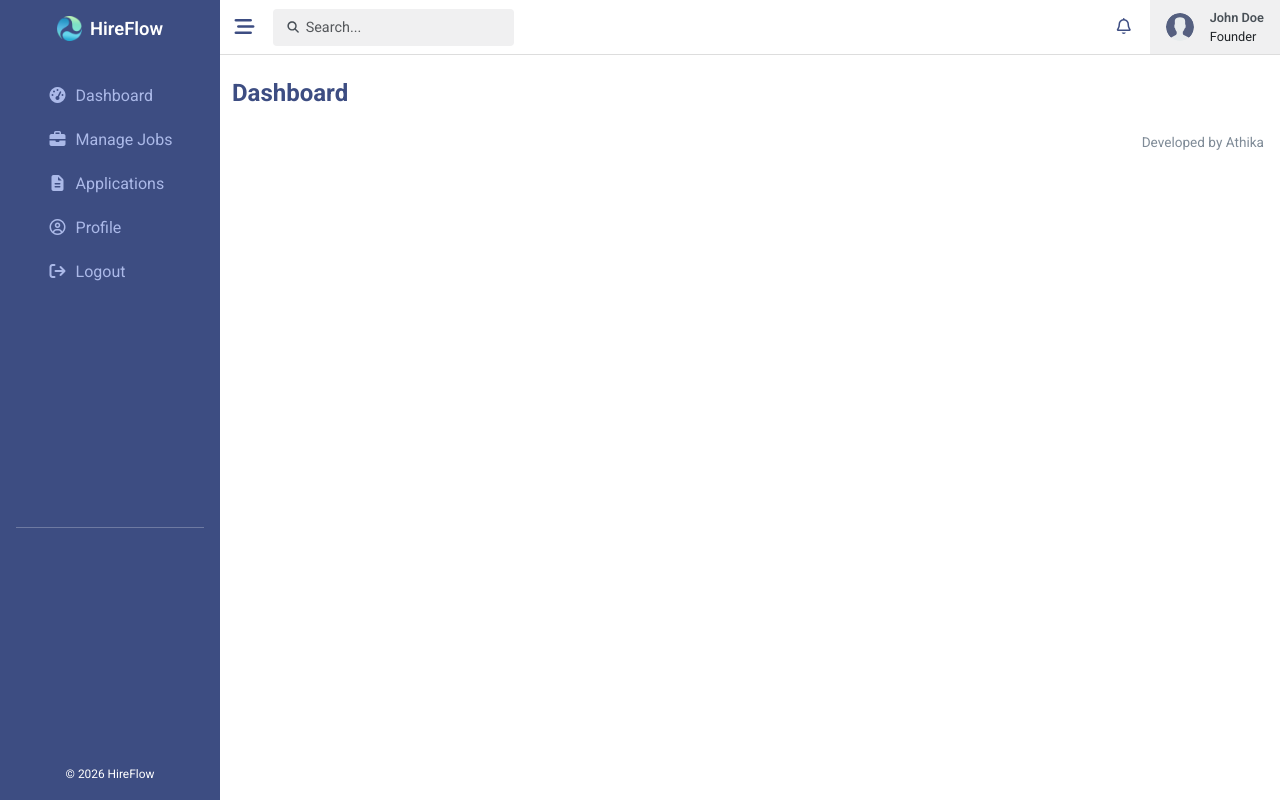
After one commit to athikapriya/hireflow, a Django app: template base/templates/base/dashboard.html in a window 1280 px wide. The commit adds this page. Run offline with Django 3.2, Linux system fonts and the light colour scheme; the template is opened without the code that fills it, so the values that code supplies are empty; some libraries are stand-ins or nearby versions.

Commit message:
Add sidebar, topbar, main content and footer layout with styles, JS toggler, and dashboard urls/views

```diff
--- a/base/templates/base/homepage.html
+++ b/base/templates/base/dashboard.html
@@ -1,5 +1,5 @@
 {% extends 'base/main.html' %}
 {% block content %}
 
-<h1>homepage</h1>
+<h1 class="main-heading">Dashboard</h1>
 {% endblock %}
--- /dev/null
+++ b/base/templates/base/footer.html
@@ -0,0 +1,8 @@
+
+<!-- =============== footer starts here =============== -->
+<footer>
+    <div class="footer-contents d-flex justify-content-center justify-content-sm-end align-items-center p-3">
+        <span>Developed by Athika</span>
+    </div>
+</footer>
+<!-- =============== footer ends here =============== -->
--- a/base/templates/base/main.html
+++ b/base/templates/base/main.html
@@ -36,8 +36,26 @@
 </head>
 <body>
 
-    {% block content %}
-    {% endblock %}
+  <!-- ============== sidebar =============== -->
+  {% include 'base/sidebar.html' %}
+
+  <div id="content">
+    <!-- =============== topbar =============== -->
+    {% include 'base/topbar.html' %}
+
+    <!-- =============== main contents starts =============== -->
+    <section class="container mt-4  w-100">
+      {% block content %}
+      {% endblock %}
+    </section>
+    <!-- =============== main contents ends =============== -->
+
+    <!-- =============== footer =============== -->
+    {% include 'base/footer.html' %}
+
+  </div>
+
+
 
     <!-- =============== bootstrap js cdn =============== -->
     <script src="https://cdn.jsdelivr.net/npm/bootstrap@5.3.8/dist/js/bootstrap.bundle.min.js"></script>
--- /dev/null
+++ b/base/templates/base/sidebar.html
@@ -0,0 +1,75 @@
+{% load static %}
+
+<!-- =============== sidebar starts =============== -->
+<nav id="sidebar" class="d-flex flex-column p-3">
+
+  <!-- =============== logo starts =============== -->
+  <div style="height: 25px; margin-bottom: 2.2rem;" class="text-center d-flex align-items-center justify-content-center gap-2">
+    <img src="{% static 'images/logo.webp' %}" alt="HireFlow logo" style="height: 100%;">
+    <span class="fw-semibold  logo-name" style="font-size: 1.15rem;">HireFlow</span>
+  </div>
+  <!-- =============== logo ends =============== -->
+
+  <!-- =============== nav link starts =============== -->
+    <ul class="nav nav-pills flex-column mb-auto">
+
+      <!-- =============== dashboard =============== -->
+      <li class="nav-item">
+        <a href="#" class="nav-link mb-1">
+          <span class="icon-only">
+            <i class="fa-solid fa-gauge-high"></i>
+          </span>
+          <span class="label-text ms-1">Dashboard</span>
+        </a>
+      </li>
+
+      <!-- =============== manage jobs =============== -->
+      <li>
+        <a href="#" class="nav-link mb-1">
+          <span class="icon-only">
+            <i class="fa-solid fa-briefcase"></i>
+          </span>
+          <span class="label-text ms-1">Manage Jobs</span>
+        </a>
+      </li>
+
+      <!-- =============== applications =============== -->
+      <li>
+        <a href="#" class="nav-link mb-1">
+          <span class="icon-only">
+            <i class="fa-solid fa-file-lines"></i>
+          </span>
+          <span class="label-text ms-1">Applications</span>
+        </a>
+      </li>
+
+      <!-- =============== profile =============== -->
+      <li>
+        <a href="#" class="nav-link mb-1">
+          <span class="icon-only">
+            <i class="fa-regular fa-circle-user"></i>
+          </span>
+          <span class="label-text ms-1"> Profile</span>
+        </a>
+      </li>
+
+      <!-- =============== logout =============== -->
+      <li>
+        <a href="#" class="nav-link ">
+          <span class="icon-only">
+            <i class="fa-solid fa-arrow-right-from-bracket"></i>
+          </span>
+          <span class="label-text ms-1"> Logout</span>
+        </a>
+      </li>
+    </ul>
+    <!-- =============== nav link ends =============== -->
+
+    <hr>
+
+    <div class="mt-auto text-center site-name" style="font-size: 0.85rem;">
+      <small>© 2026 HireFlow</small>
+    </div>
+
+</nav>
+<!-- =============== sidebar ends =============== -->
--- /dev/null
+++ b/base/templates/base/topbar.html
@@ -0,0 +1,51 @@
+{% load static %}
+
+<!-- =============== topbar starts =============== -->
+<nav class="navbar navbar-expand-lg navbar-light navbar-custom">
+    <div class="container-fluid pe-0">
+
+
+      <!-- =============== logo starts =============== -->
+      <a href="{% url 'dashboard' %}" class="text-decoration-none">
+        <div style="height: 28px;" class="text-center d-flex align-items-center topbar-logo ">
+          <img src="{% static 'images/logo.webp' %}" alt="HireFlow logo" style="height: 100%;">
+        </div>
+      </a>
+      <!-- =============== logo ends =============== -->
+
+
+      <!-- =============== toggler =============== -->
+        <button class="btn d-flex align-items-center" id="sidebarToggle" aria-label="Toggle sidebar">
+          <i class="fa-solid fa-bars-staggered"></i>
+        </button>
+
+
+        <!-- =============== search bar =============== -->
+        <form class="d-flex ms-3 d-flex align-items-center search-form">
+          <svg xmlns="http://www.w3.org/2000/svg" viewBox="0 0 640 640" fill="currentColor"
+          class="" height="16" width="16">
+            <path d="M480 272C480 317.9 465.1 360.3 440 394.7L566.6 521.4C579.1 533.9 579.1 554.2 566.6 566.7C554.1 579.2 533.8 579.2 521.3 566.7L394.7 440C360.3 465.1 317.9 480 272 480C157.1 480 64 386.9 64 272C64 157.1 157.1 64 272 64C386.9 64 480 157.1 480 272zM272 416C351.5 416 416 351.5 416 272C416 192.5 351.5 128 272 128C192.5 128 128 192.5 128 272C128 351.5 192.5 416 272 416z"/></svg>
+          <input class="form-control me-2" type="search" placeholder="Search..." aria-label="Search">
+        </form>
+
+
+        <!-- =============== user section =============== -->
+        <div class="ms-auto d-flex align-items-center">
+          <div class="me-3">
+            <i class="fa-regular fa-bell"></i>
+          </div>
+          <div class="d-flex align-items-center py-2 px-3" style="background-color: var(--quaternary-color);">
+            <div style="height: 28px;">
+              <img src="{% static 'images/profile.svg' %}" class="rounded-circle me-3 h-100" alt="user">
+            </div>
+
+            <div>
+              <span style="display: block; font-size: 0.8rem; color:var(--tertiary-color)" class="fw-semibold">John Doe</span>
+              <span style="display: block; font-size: 0.8rem;">Founder</span>
+            </div>
+          </div>
+        </div>
+
+    </div>
+</nav>
+<!-- =============== topbar ends =============== -->
--- a/base/urls.py
+++ b/base/urls.py
@@ -8,5 +8,5 @@ from .import views
 
 # =============== urlpatterns ===============
 urlpatterns = [
-    path("", views.homepage),
+    path("dashboard/", views.dashboard, name="dashboard"),
 ]
--- a/base/views.py
+++ b/base/views.py
@@ -5,8 +5,8 @@ from django.shortcuts import render
 
 # =============== homepage view starts ===============
 
-def homepage(request):
+def dashboard(request):
     context = {}
-    return render(request, 'base/homepage.html', context)
+    return render(request, 'base/dashboard.html', context)
 
 # =============== homepage view ends ===============
--- a/static/css/main.css
+++ b/static/css/main.css
@@ -10,6 +10,9 @@
 
 body{
     font-family: "Roboto", sans-serif;
+    min-height: 100vh;
+    display: flex;
+    overflow-x: hidden;
 }
 
 html{
@@ -17,16 +20,165 @@ html{
 }
 
 :root{
-    --brand-color: #0AAF99;
-    --secondary-color : #3D4D82;
+    --brand-color: #3D4D82;
+    --secondary-color :#0AAF99;
     --tertiary-color : #495057;
-    --quaternary-color : #F3F6F9;
+    --quaternary-color : #f0f0f1;
+
+    --navlink-color : #abb9e8;
+
+    --border-radius : 4px;
+
 }
 
 .main-heading{
     font-size: 1.5rem;
     font-weight: 700;
-    color: var(--secondary-color);
+    color: var(--brand-color);
+}
+
+.btn:focus,
+.btn:active,
+.form-control:focus {
+    outline: none !important;
+    box-shadow: none !important;
+    background-color: transparent !important;
 }
 
 /* =============== reset code and common code ends here =============== */
+
+
+/* =============== sdidebar starts here =============== */
+
+#sidebar {
+  width: 220px;
+  transition: all 0.3s;
+  background-color: var(--brand-color);
+  color: white;
+}
+
+#sidebar.collapsed {
+  width: 70px;
+}
+
+#sidebar .flex-column{
+  align-content: center;
+}
+
+#sidebar .nav-link {
+  color: var(--navlink-color);
+  font-size: 1rem;
+}
+
+#sidebar .nav-link:hover {
+  color: var(--quaternary-color);
+}
+
+#sidebar.collapsed .label-text, #sidebar.collapsed .logo-name {
+  display: none;
+}
+
+#sidebar.collapsed .icon-only {
+  display: inline-block;
+  text-align: center;
+  width: 100%;
+  font-size: 1.1rem;
+}
+
+#sidebar.collapsed .site-name, #sidebar.collapsed hr{
+  display: none;
+}
+/* =============== sidebar ends here =============== */
+
+
+/* =============== main contents container starts here =============== */
+#content {
+  flex: 1;
+}
+
+.navbar-custom {
+  background-color: #fff;
+  border-bottom: 1px solid #ddd;
+  padding: 0;
+}
+
+.navbar-custom .navbar-toggler {
+  border: none;
+}
+
+.navbar-toggler:focus{
+  box-shadow: none;
+}
+
+.btn{
+  --bs-btn-box-shadow : transparent;
+  --bs-btn-border-width: 0px;
+}
+
+.btn-close {
+  --bs-btn-close-focus-shadow: transparent;
+}
+
+.navbar{
+  --bs-navbar-toggler-border-color: transparent;
+}
+
+.navbar-toggler{
+  line-height: 0;
+  border : none;
+}
+
+#sidebarToggle{
+  padding: 0;
+}
+
+#sidebarToggle .fa-solid{
+  color: var(--brand-color);
+  font-size: 1.25rem;
+}
+
+.navbar-custom .topbar-logo{
+  display: none !important;
+}
+
+.search-form svg{
+  color: var(--tertiary-color);
+}
+
+.search-form input{
+  border: none;
+  background-color: transparent;
+}
+
+.search-form{
+  background-color: var(--quaternary-color);
+  padding: 0.25rem 0.8rem;
+  border-radius: var(--border-radius);
+}
+
+.search-form input::placeholder{
+  font-size: 0.9rem;
+}
+
+.search-form .form-control{
+  padding: 0.15rem;
+  padding-left: 0.35rem;
+}
+
+.navbar-custom .fa-bell{
+  color: var(--brand-color);
+  font-size: 1rem;
+}
+/* =============== main contents container ends here =============== */
+
+
+/* =============== footer starts here =============== */
+footer{
+  background-color: #fff;
+}
+
+footer .footer-contents{
+  font-size: 0.85rem;
+  color: #7f8b97;
+}
+/* =============== footer ends here =============== */
--- a/static/css/responsive.css
+++ b/static/css/responsive.css
@@ -19,11 +19,37 @@
 /* =============== md screen =============== */
 @media screen and (max-width: 768px) {
 
+    /* =============== main contents =============== */
+    #sidebar {
+        position: fixed;
+        top: 0;
+        left: -250px;
+        height: 100%;
+        z-index: 1050;
+    }
+
+    #sidebar.show {
+        left: 0;
+    }
+
+    #sidebar.collapsed {
+        width: 250px;
+    }
+
+      .navbar-custom .topbar-logo{
+        display: block !important;
+        margin-right: 10px;
+    }
 }
 
 
 /* =============== sm screen =============== */
 @media screen and (max-width: 576px) {
+
+    /* =============== main contents =============== */
+    .search-form{
+        display: none !important;
+    }
 
 }
 
--- a/static/js/main.js
+++ b/static/js/main.js
@@ -0,0 +1,21 @@
+const sidebar = document.getElementById('sidebar');
+    const toggleBtn = document.getElementById('sidebarToggle');
+
+    toggleBtn.addEventListener('click', () => {
+      if (window.innerWidth > 768) {
+        // Desktop: collapse sidebar
+        sidebar.classList.toggle('collapsed');
+      } else {
+        // Mobile: show offcanvas
+        sidebar.classList.toggle('show');
+      }
+    });
+
+
+    document.addEventListener('click', function(e) {
+      if (window.innerWidth <= 768) {
+        if (!sidebar.contains(e.target) && !toggleBtn.contains(e.target)) {
+          sidebar.classList.remove('show');
+        }
+      }
+    });
```
Also changed, not shown: static/images/profile.svg (added).
